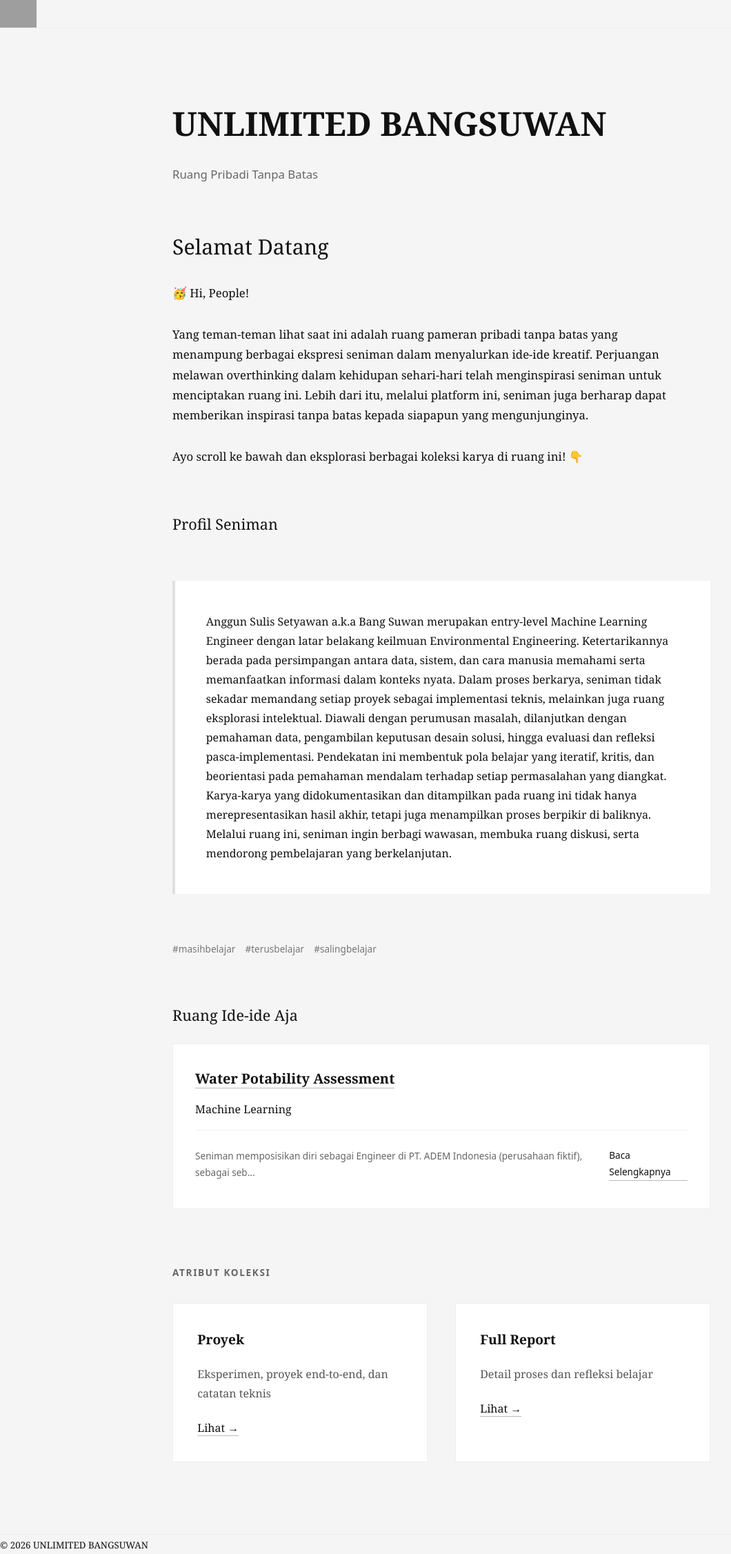
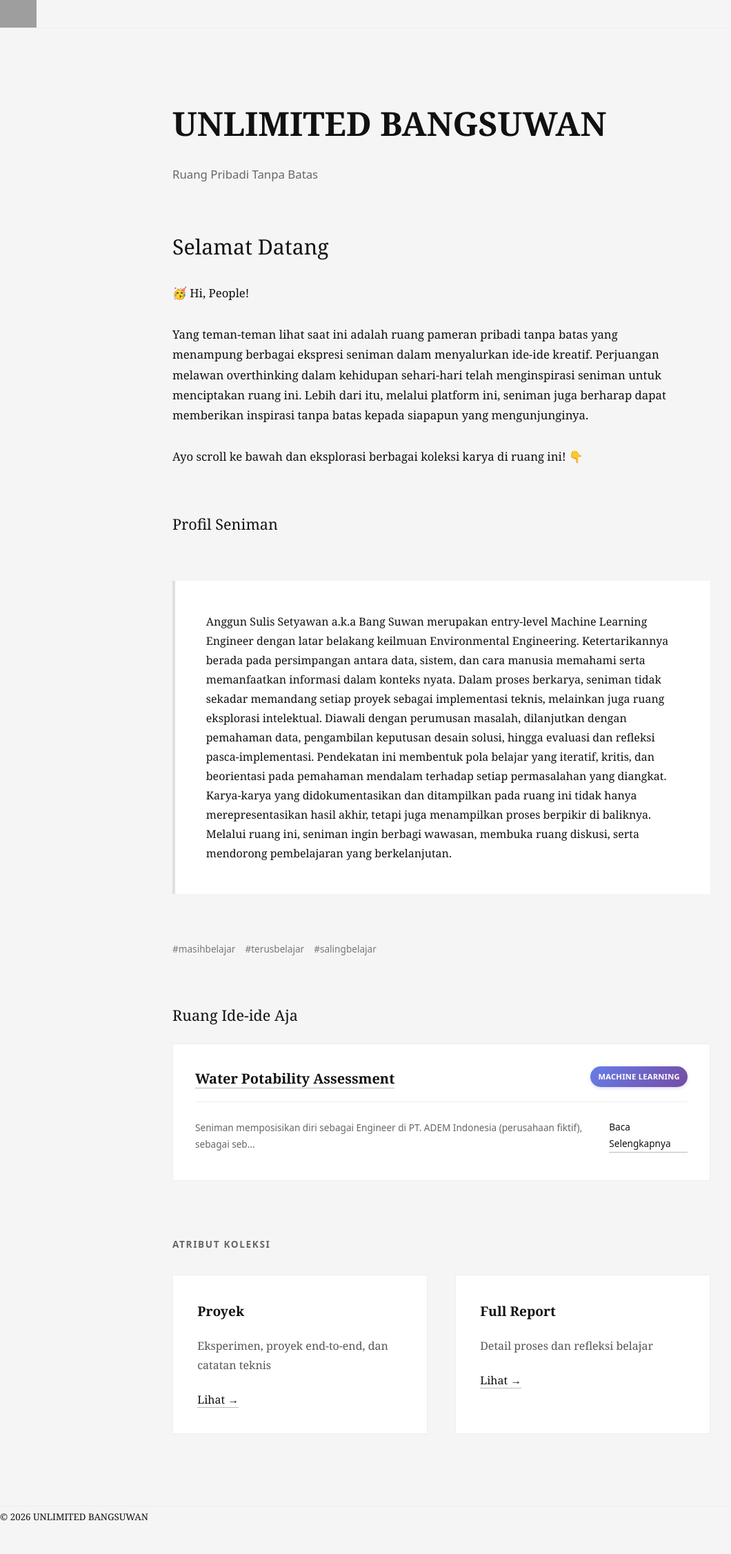
Before and after one commit to Sulbae/Sulbae.github.io, a Jekyll site: the page built from index.md, in a window 1280 px wide. Shown: the whole page at 69% size, without its empty margins (0-1060 px from the left). Built offline with Jekyll 4.4.1, drawn with Linux system fonts in a browser that asks for light colours; after the commit the page ends 2212 px from its top, so only the background shows below that; grey boxes are pictures that could not be loaded.

Commit message:
Update home.css

```diff
--- a/assets/css/home.css
+++ b/assets/css/home.css
@@ -236,28 +236,90 @@ a:hover {
   padding: 2rem;
 }
 
+/* Project Header - Title + Tags inline */
+.project-header {
+  display: flex;
+  align-items: flex-start;
+  justify-content: space-between;
+  gap: 1rem;
+  margin-bottom: 1rem;
+  flex-wrap: wrap;
+}
+
 .project-title {
-  margin: 0 0 0.8rem 0;
+  margin: 0;
   font-size: 1.25rem;
   font-weight: 600;
+  flex: 1;
+  min-width: 0; /* Mencegah flex overflow */
 }
 
-/* Tags */
-.project-tags {
-  display: flex;
-  flex-wrap: wrap;
-  gap: 0.5rem;
-  margin-bottom: 1.2rem;
+.project-title a {
+  color: #111;
+  border-bottom: 1px solid #bbb;
+  transition: border-color 0.2s;
 }
 
-.tag {
+.project-title a:hover {
+  border-bottom-color: #111;
+}
+
+/* Tags Inline */
+.project-tags-inline {
+  display: flex;
+  align-items: center;
+  flex-wrap: wrap;
+  flex-shrink: 0;
+  gap: 0.5rem;
+}
+
+.tag-badge {
+  display: inline-block;
   font-family: system-ui, -apple-system, sans-serif;
-  font-size: 0.75rem;
-  letter-spacing: 0.05rem;
-  color: #555;
-  background: #f5f5f5;
-  padding: 0.25rem 0.6rem;
-  border-radius: 3px;
+  font-size: 0.7rem;
+  font-weight: 600;
+  letter-spacing: 0.02em;
+  text-transform: uppercase;
+  color: #fff;
+  background: linear-gradient(135deg, #667eea 0%, #764ba2 100%);
+  padding: 0.3rem 0.7rem;
+  border-radius: 20px;
+  box-shadow: 0 2px 4px rgba(102, 126, 234, 0.25);
+  white-space: nowrap;
+  transition: transform 0.2s, box-shadow 0.2s;
+}
+
+.tag-badge:hover {
+  transform: translateY(-2px);
+  box-shadow: 0 4px 8px rgba(102, 126, 234, 0.35);
+}
+
+/* Warna alternatif untuk tag (untuk variasi) */
+.tag-badge:nth-child(2n) {
+  background: linear-gradient(135deg, #f093fb 0%, #f5576c 100%);
+  box-shadow: 0 2px 4px rgba(245, 87, 108, 0.25);
+}
+
+.tag-badge:nth-child(3n) {
+  background: linear-gradient(135deg, #4facfe 0%, #00f2fe 100%);
+  box-shadow: 0 2px 4px rgba(79, 172, 254, 0.25);
+}
+
+.tag-badge:nth-child(4n) {
+  background: linear-gradient(135deg, #43e97b 0%, #38f9d7 100%);
+  box-shadow: 0 2px 4px rgba(67, 233, 123, 0.25);
+}
+
+/* Responsive - Stack pada mobile */
+@media (max-width: 640px) {
+  .project-header {
+    flex-direction: column;
+    align-items: flex-start;
+  }
+
+  .project-tags-inline {
+    margin-top: 0.5rem;
+  }
 }
 
 /* Native <details> Toggle */
```
